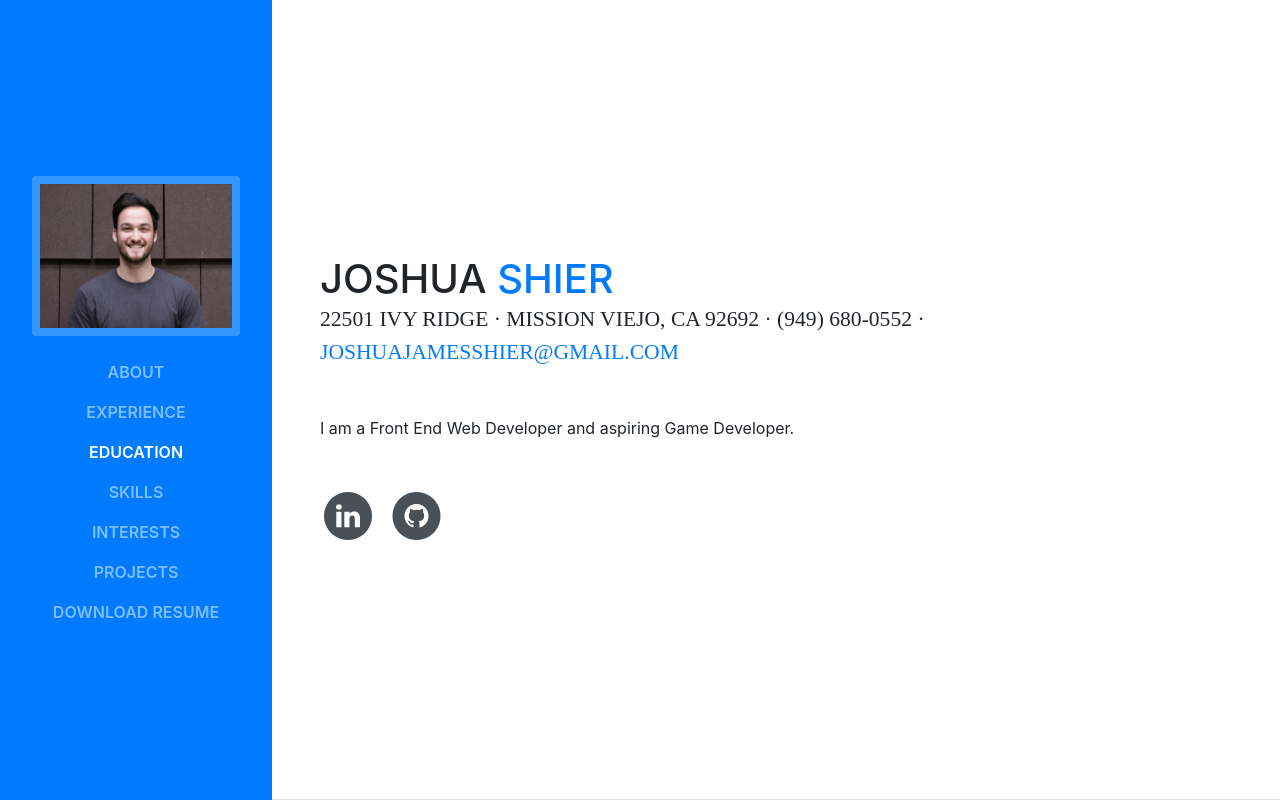
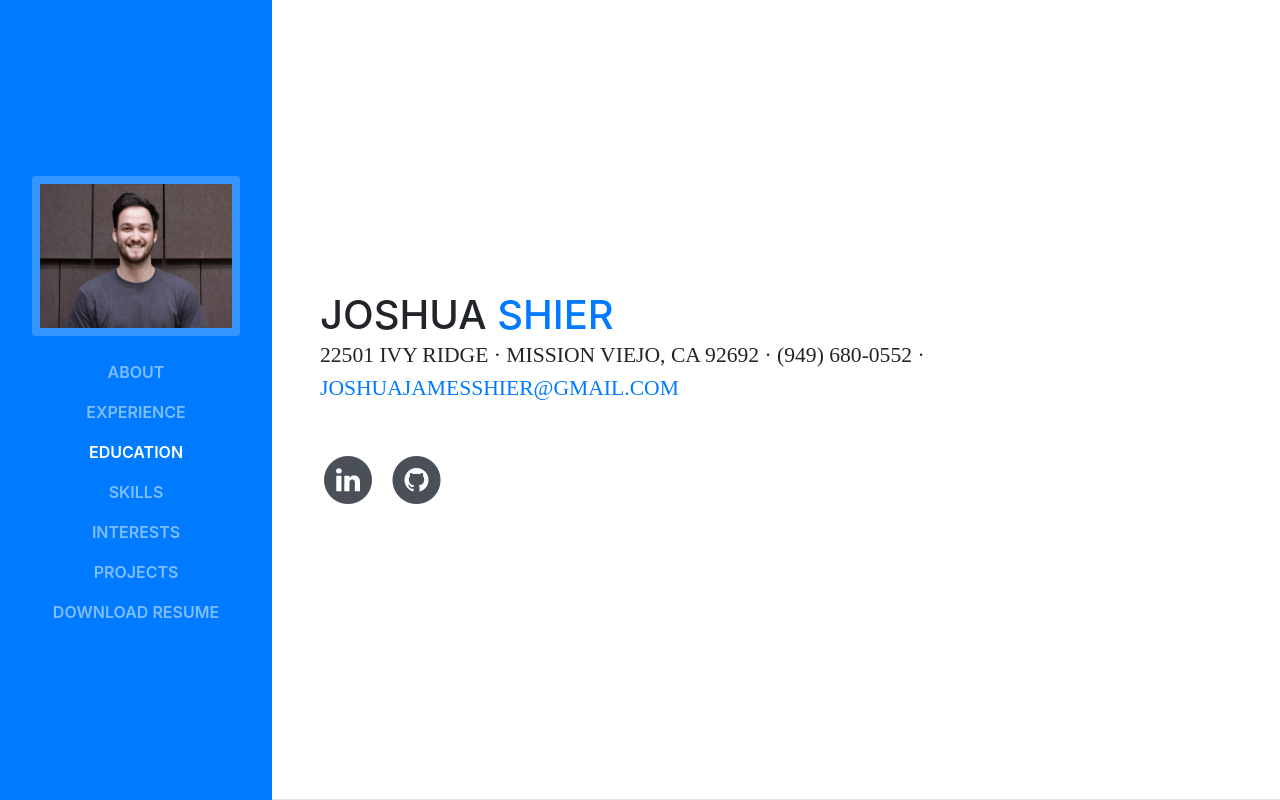
Before and after one commit to jshyer/personalwebsite, a website with bundled scripts: page index.html in a window 1280 px wide. Shown: the top 800 px of the page. Built offline with nearby package versions, Linux system fonts and the light colour scheme; a web font is replaced by a local one.

Commit message:
got rid of intro bio, doesn't add much

```diff
--- a/index.html
+++ b/index.html
@@ -74,7 +74,6 @@
           <div class="subheading mb-5">22501 Ivy Ridge · Mission Viejo, CA 92692 · (949) 680-0552 ·
             <a href="mailto:name@email.com">joshuajamesshier@gmail.com</a>
           </div>
-          <p class="mb-5">I am a Front End Web Developer and aspiring Game Developer.</p>
           <ul class="list-inline list-social-icons mb-0">
             <li class="list-inline-item">
               <a href="https://www.linkedin.com/in/joshua-shier/" target="_blank">
```
